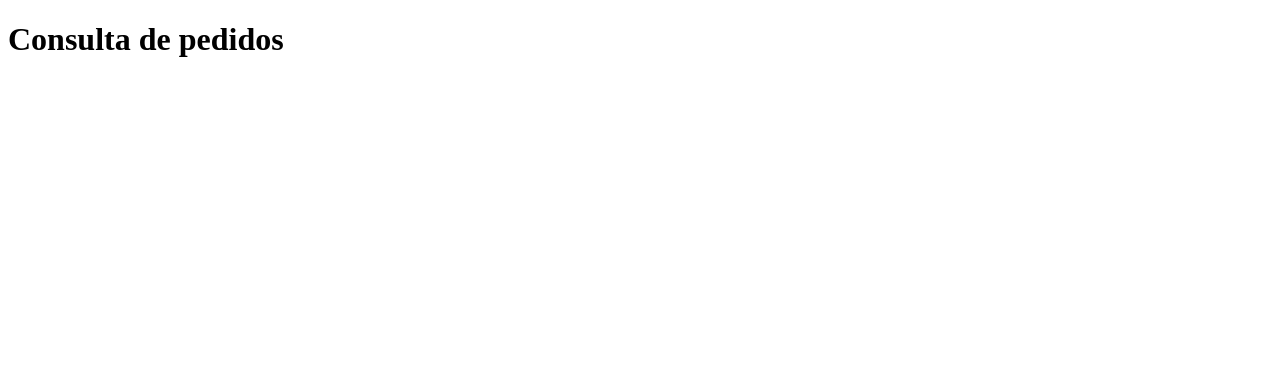
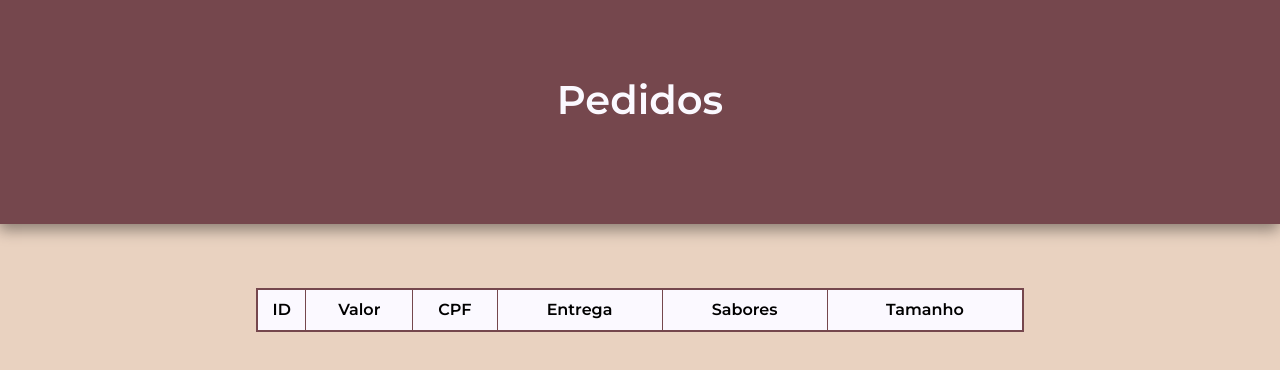
Before and after one commit to julia-kretzer-senai/pizzaria-fullstack, a website: page pedidos.html in a window 1280 px wide. Drawn offline with Linux system fonts and the light colour scheme; no server answers.

Commit message:
Update pedidos.html

```diff
--- a/pedidos.html
+++ b/pedidos.html
@@ -5,8 +5,30 @@
     <meta http-equiv="X-UA-Compatible" content="IE=edge">
     <meta name="viewport" content="width=device-width, initial-scale=1.0">
     <title>Consulta de pedidos</title>
+    <script src="script.js"></script>
+    <link rel="stylesheet" href="reset.css">
+    <link rel="stylesheet" href="style.css">
 </head>
-<body>
-    <h1>Consulta de pedidos</h1>
+<body onload="showPedidos()">
+    <div class="title">
+        <h1>Pedidos</h1>
+    </div>
+    <main id="main-pedidos">
+        <table id="pedidos-table">
+            <thead>
+                <tr>
+                    <th>ID</th>
+                    <th>Valor</th>
+                    <th>CPF</th>
+                    <th>Entrega</th>
+                    <th>Sabores</th>
+                    <th>Tamanho</th>
+                </tr>
+            </thead>
+            <tbody id="tbody-pedidos">
+
+            </tbody>
+        </table>
+    </main>
 </body>
 </html>
```
